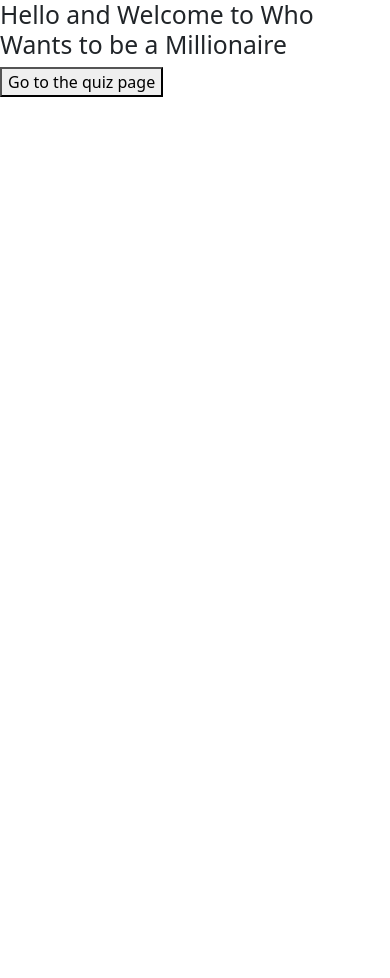
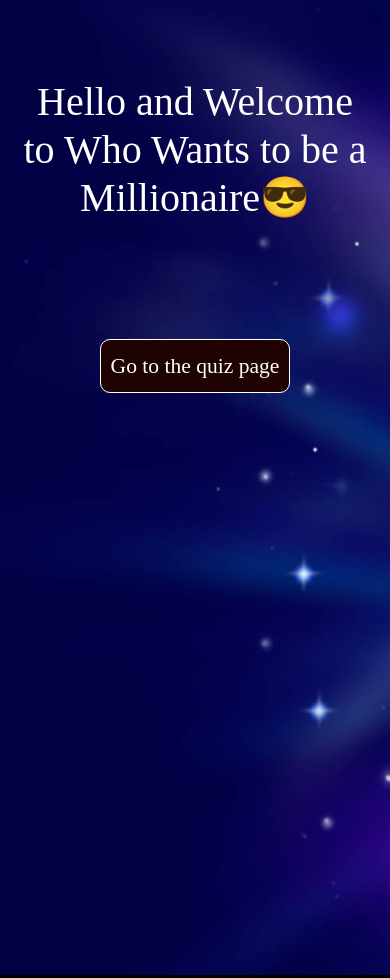
Before and after one commit to AbdulmalikSalawu/Quiz-App, a plain HTML site: page public/index.html in a window 390 px wide. Before the commit the page ends 844 px from the top, so only its background shows below. Drawn offline with Linux system fonts and the light colour scheme.

Commit message:
Made the welcome page responsive on mobile

```diff
--- a/public/index.html
+++ b/public/index.html
@@ -5,11 +5,13 @@
   <meta http-equiv="X-UA-Compatible" content="IE=edge">
   <meta name="viewport" content="width=device-width, initial-scale=1.0">
   <link rel="stylesheet" href="bootstrap-5.2.0-beta1-dist/css/bootstrap.css">
+  <link rel="stylesheet" href="style.css">
   <title>Document</title>
+
 </head>
 <body id="welcomeimage">
-      <h2>Hello and Welcome to Who Wants to be a Millionaire</h2>
+      <h1 class="mt-3  text-center text-white hello">Hello and Welcome to Who Wants to be a Millionaire😎</h1>
 
-      <button id="linkto">Go to the quiz page</button>
+      <button class="text-white text-center m-auto d-block" id="linkto"><a class="text-white text-decoration-none fs-4" href="questionpage.html">Go to the quiz page</a></button>
 </body>
 </html>
--- a/public/style.css
+++ b/public/style.css
@@ -1,6 +1,20 @@
 #welcomeimage{
     background-image: url('welcome-background-mobile.jpg');
     background-size: cover;
+}
+.hello, #linkto{
+    font-family: 'Times New Roman', Times, serif;
+}
+#linkto{
+    background-color: rgb(31, 2, 2);
+    padding: 10px;
+    border: thin solid white !important;
+    border-radius: 10px;
+    margin-top: 20% !important;
+}
+#linkto:hover{
+    background-color: rgb(1, 38, 1);
+    color: white;
 }
 body{
     background-image: url(game-background.jpg);
@@ -85,6 +99,15 @@ img:hover{
     body{
         height: 900px;
     }
+    .hello{
+        margin-left: 20px !important;
+        margin-right: 20px !important;
+        font-size: 40px;
+        margin-top: 20% !important;
+    }
+    #linkto{
+        margin-top: 30% !important;
+    }
     .shadow{
         top: 0px !important;
         font-size: 28px !important;
```
